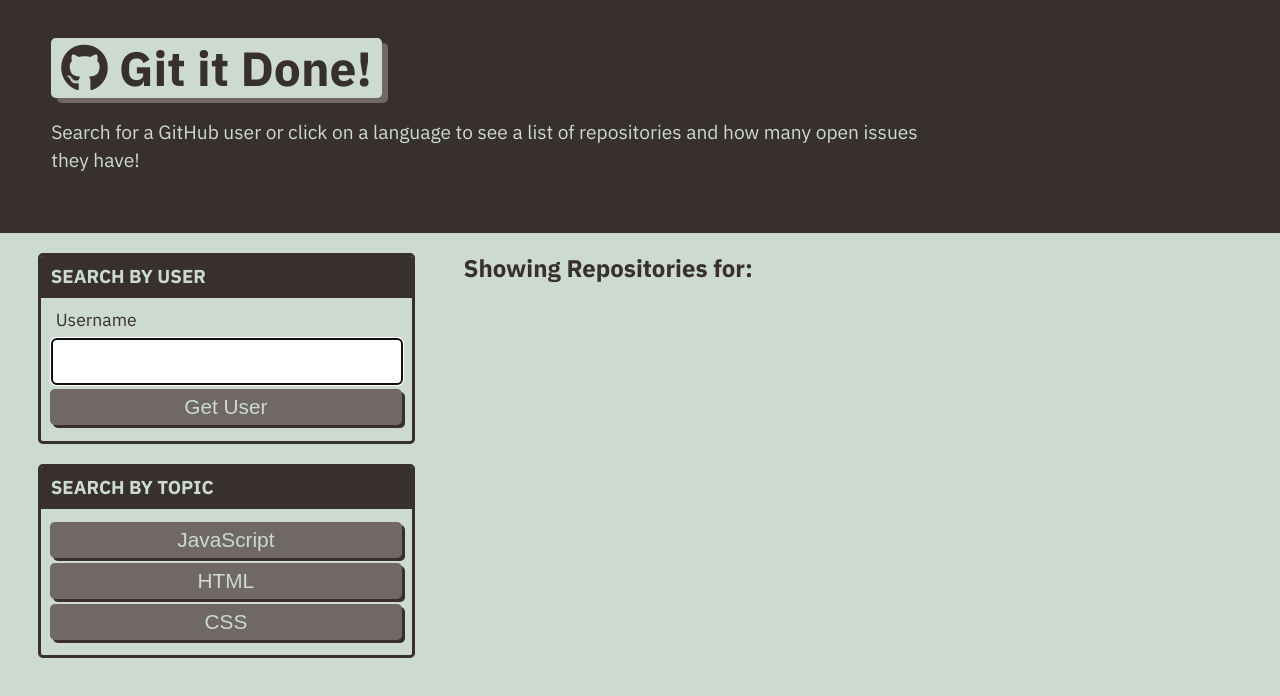
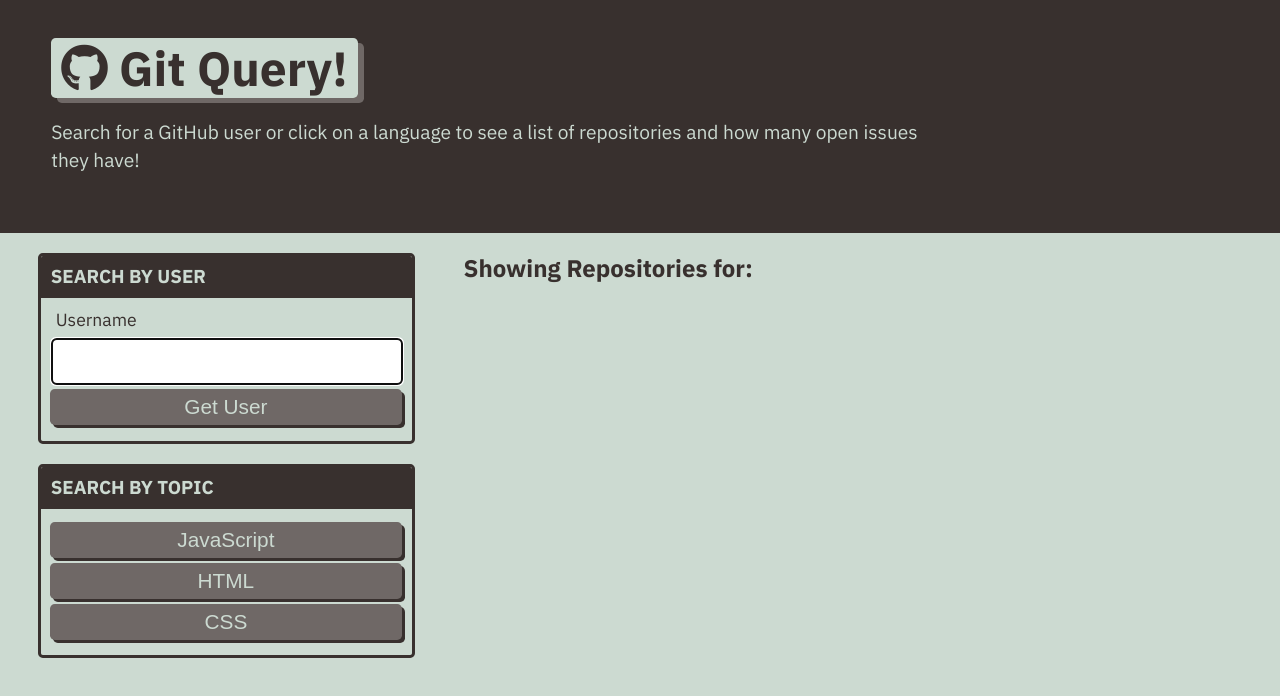
Before and after one commit to MBrassey/GitQuery, a plain HTML site: page index.html in a window 1280 px wide. Drawn offline with Linux system fonts and the light colour scheme.

Commit message:
Renamed to Git Query

```diff
--- a/index.html
+++ b/index.html
@@ -7,12 +7,12 @@
         <link href="https://fonts.googleapis.com/css?family=IBM+Plex+Sans:400,400i,700&display=swap" rel="stylesheet" />
         <link rel="stylesheet" href="https://cdnjs.cloudflare.com/ajax/libs/font-awesome/5.11.2/css/all.min.css" />
         <link rel="stylesheet" href="./assets/css/style.css" />
-        <title>Git it Done</title>
+        <title>Git Query</title>
     </head>
 
     <body class="flex-column min-100-vh">
         <header class="hero">
-            <h1 class="app-title"><i class="fab fa-github"></i> Git it Done!</h1>
+            <h1 class="app-title"><i class="fab fa-github"></i> Git Query!</h1>
             <p>Search for a GitHub user or click on a language to see a list of repositories and how many open issues they have!</p>
         </header>
 
```
Also changed, not shown: 1 other file.
